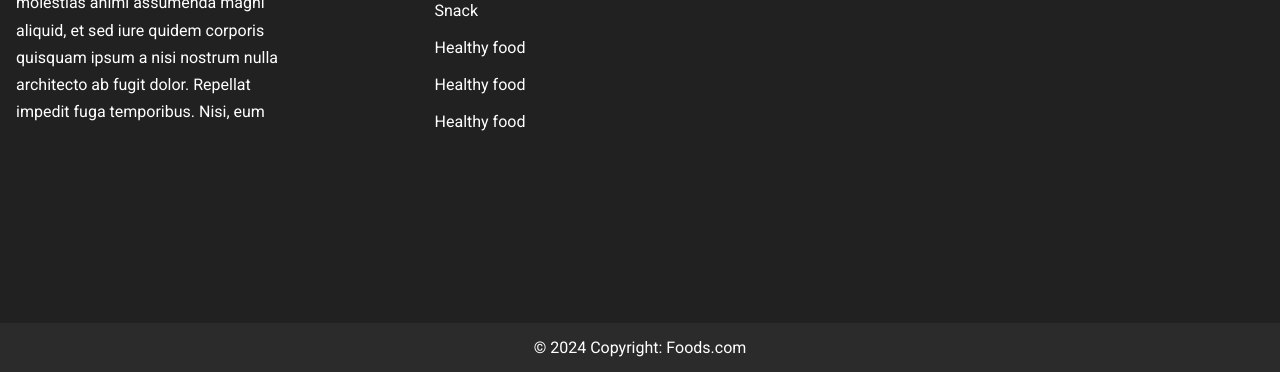
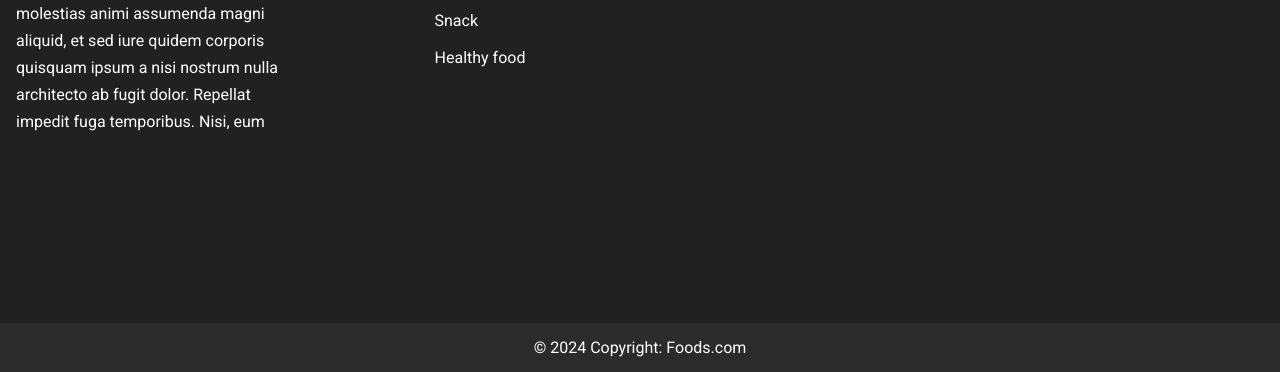
Before and after one commit to teguhakbarudin45/projectUas.github.io, a plain HTML site: page index.html in a window 1280 px wide. Shown: the part 3743-4115 px from the top of the page. Drawn offline with Linux system fonts and the light colour scheme.

Commit message:
initial-init

```diff
--- a/index.html
+++ b/index.html
@@ -164,7 +164,9 @@
          <div class="about-brand">
             <a href="#home">Foods!</a>
             <p>
-               Lorem ipsum dolor sit amet consectetur adipisicing elit. Atque doloremque placeat recusandae porro officia molestias animi assumenda magni aliquid, et sed iure quidem corporis quisquam ipsum a nisi nostrum nulla architecto ab fugit dolor. Repellat impedit fuga temporibus. Nisi, eum
+               Lorem ipsum dolor sit amet consectetur adipisicing elit. Atque doloremque placeat recusandae porro
+               officia molestias animi assumenda magni aliquid, et sed iure quidem corporis quisquam ipsum a nisi
+               nostrum nulla architecto ab fugit dolor. Repellat impedit fuga temporibus. Nisi, eum
             </p>
          </div>
          <div class="products-container">
@@ -174,8 +176,6 @@
                <li><a href="#">Frozen Food</a></li>
                <li><a href="#">Beverage</a></li>
                <li><a href="#">Snack</a></li>
-               <li><a href="#">Healthy food</a></li>
-               <li><a href="#">Healthy food</a></li>
                <li><a href="#">Healthy food</a></li>
             </ul>
          </div>
```
